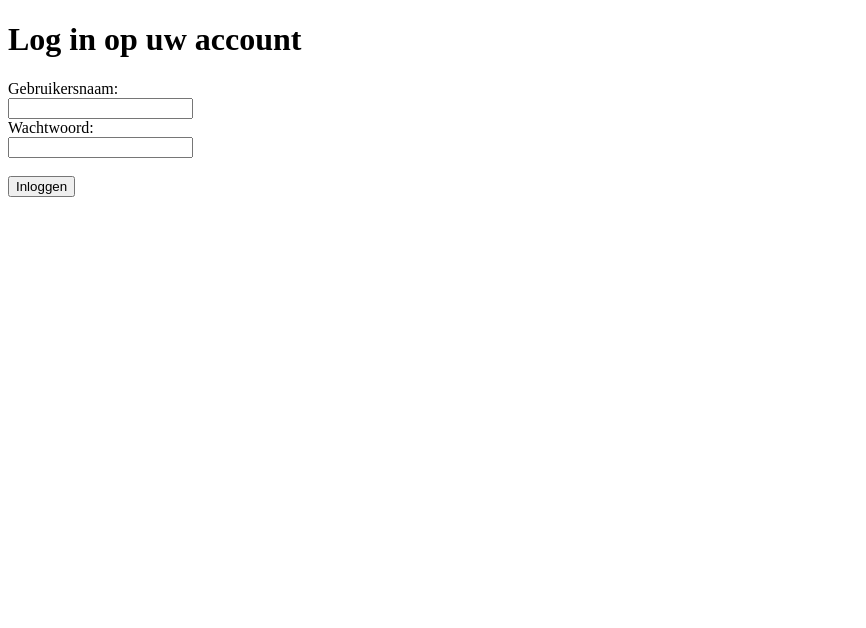
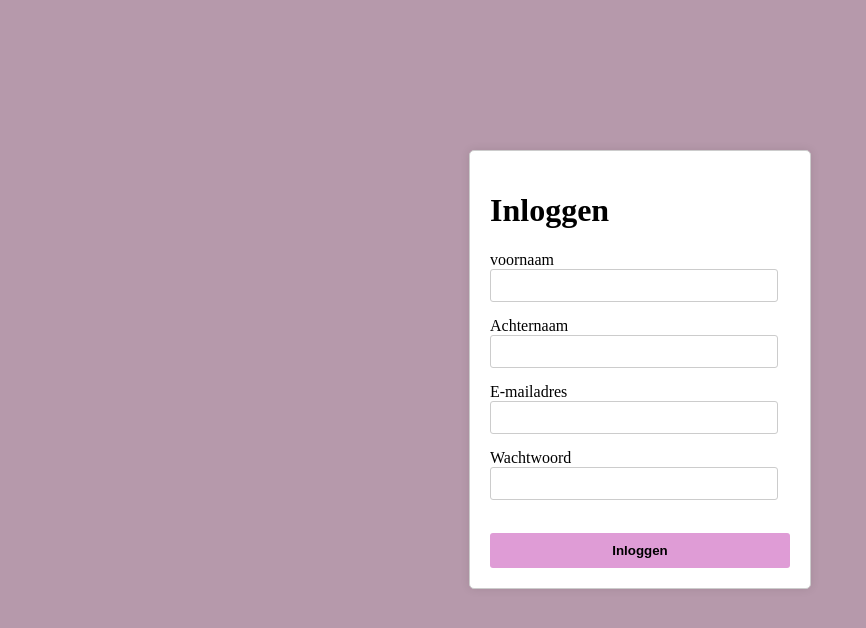
Before and after one commit to tiba-600/Demo, a Flask app: page / in a window 1280 px wide. Shown: the top 628 px of the page, without its empty margins (0-866 px from the left). Run offline with Flask 3, Linux system fonts and the light colour scheme.

Commit message:
desing is klaar

```diff
--- a/app.py
+++ b/app.py
@@ -5,13 +5,12 @@ app = Flask(__name__)
 @app.route('/', methods=['GET', 'POST'])
 def index():
     if request.method == 'POST':
-        # Hier kun je de logica toevoegen om de gegevens van het formulier te verwerken,
-        # bijvoorbeeld het verzamelen van inloggegevens en het opslaan in een database.
-        # In dit voorbeeld zullen we eenvoudigweg de ingediende gegevens afdrukken.
-        username = request.form['username']
+        voornaam = request.form['voornaam']
+        achternaam = request.form['achternaam']
+        email = request.form['email']
         password = request.form['password']
-        print(f'Gebruikersnaam: {username}, Wachtwoord: {password}')
-        return 'Bedankt voor het indienen van uw gegevens.'
+        print(f'email: {email}, Wachtwoord: {password}, voornaam: {voornaam}, achternaam: {achternaam}')
+        return render_template('confirmation.html')
 
     return render_template('index.html')
 
--- /dev/null
+++ b/static/main.css
@@ -0,0 +1,41 @@
+body {
+    background-color: rgb(182, 153, 171);
+}
+
+.login-container {
+    background-color: #fff;
+    width: 300px;
+    margin: 0 auto;
+    padding: 20px;
+    border: 1px solid #ccc;
+    border-radius: 5px;
+    box-shadow: 0 0 10px rgba(0, 0, 0, 0.1);
+   margin-top: 150px;
+}
+
+.login-container form input[type="text"],
+.login-container form input[type="password"] {
+    width: 90%;
+    padding: 8px;
+    margin-bottom: 15px;
+    border: 1px solid #ccc;
+    border-radius: 3px;
+}
+
+.login-container form input[type="submit"] {
+    width: 100%;
+    padding: 10px;
+    background-color: #df9cd6;
+    border: none;
+    border-radius: 3px;
+    color: #000000;
+    font-weight: 600;
+    cursor: pointer;
+}
+
+h2 {
+  text-align: center;
+  margin-top: 200px;
+  font-weight: 900;
+  font-size: 2rem;
+}
--- a/templates/index.html
+++ b/templates/index.html
@@ -4,15 +4,30 @@
     <meta charset="UTF-8">
     <meta name="viewport" content="width=device-width, initial-scale=1.0">
     <title>Phishing Simulatie</title>
+   <link rel="stylesheet" href="{{ url_for('static', filename='main.css') }}">
+
 </head>
 <body>
-    <h1>Log in op uw account</h1>
+
+    <div class="login-container">
+    <h1>Inloggen</h1>
     <form method="post">
-        <label for="username">Gebruikersnaam:</label><br>
-        <input type="text" id="username" name="username"><br>
-        <label for="password">Wachtwoord:</label><br>
+        <label for="voornaam">voornaam</label><br>
+        <input type="text" id="voornaam" name="voornaam"><br>
+
+        <label for="achternaam">Achternaam</label><br>
+       <input type="text" id="achternaam" name="achternaam"><br>
+
+        <label for="email">E-mailadres</label><br>
+        <input type="text" id="email" name="email"><br>
+
+        <label for="password">Wachtwoord</label><br>
         <input type="password" id="password" name="password"><br><br>
-        <input type="submit" value="Inloggen">
+
+        <input class="Inloggen" type="submit" value="Inloggen">
     </form>
+  </div>
+
+
 </body>
 </html>
```
Also changed, not shown: templates/confirmation.html (added, +12 -0 lines).
